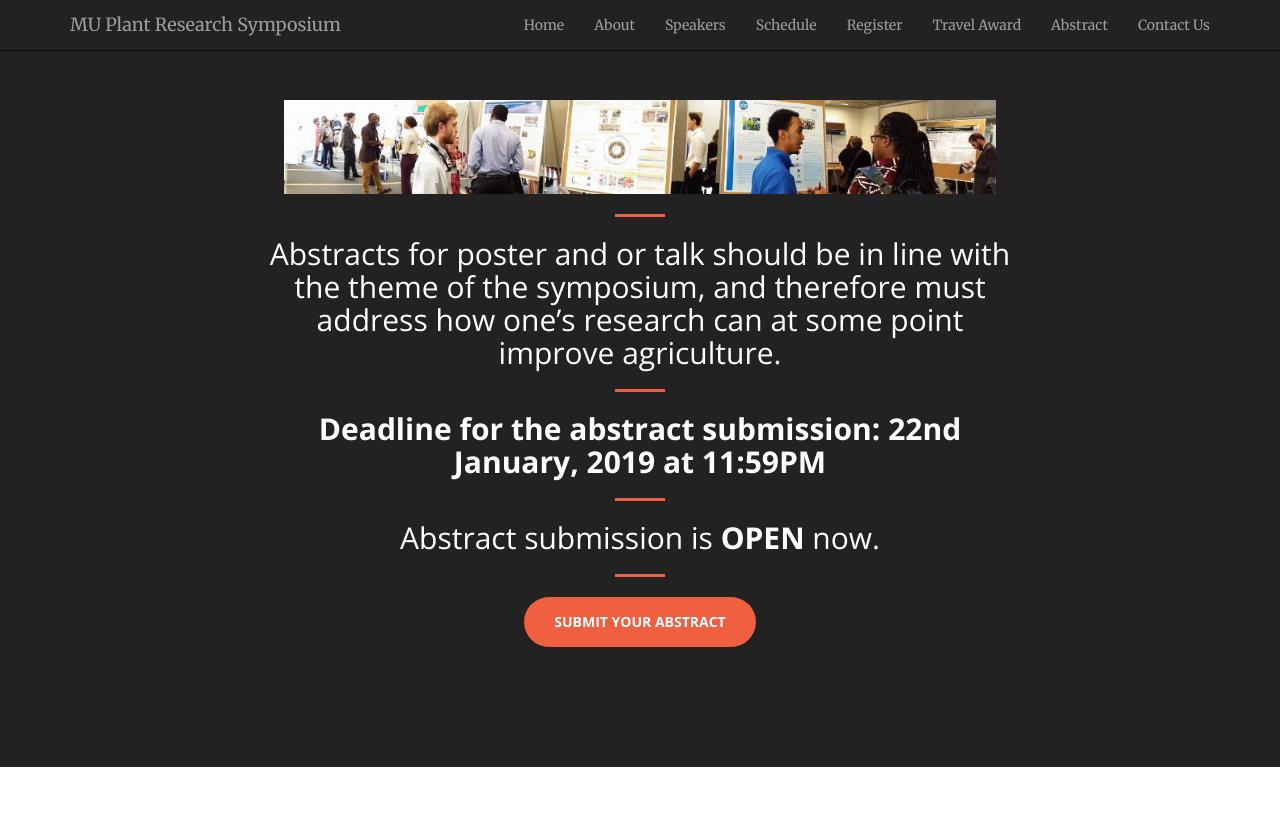
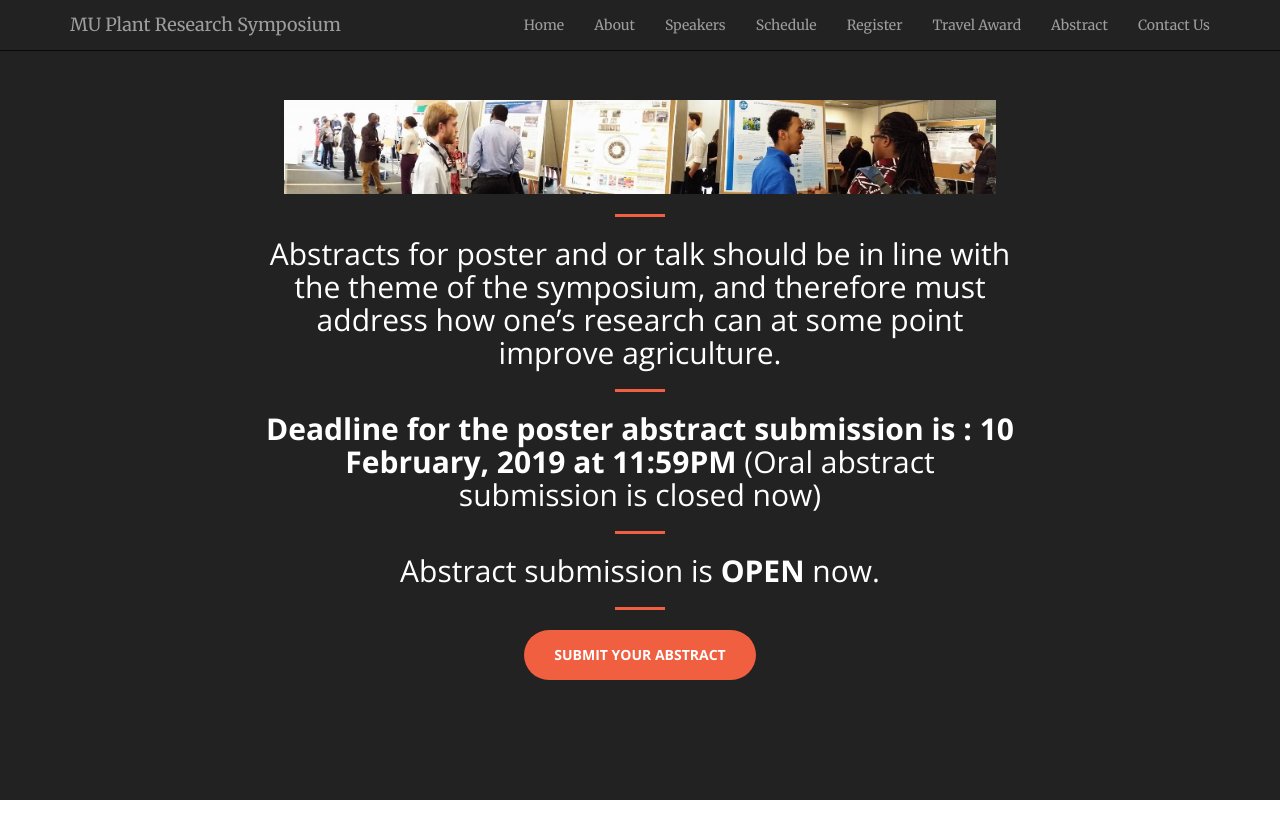
Before and after one commit to mupioneersymposium/mupioneersymposium.github.io, a Jekyll site: the page built from abstract.md, in a window 1280 px wide. Shown: the top 839 px of the page. Built offline with Jekyll 4.4.1, drawn with Linux system fonts in a browser that asks for light colours.

Commit message:
Update abstract.md
deadline for poster abstract submission

```diff
--- a/abstract.md
+++ b/abstract.md
@@ -8,7 +8,7 @@ layout: regular
 <hr style="clear: both;" />
 ## Abstracts for poster and or talk should be in line with the theme of the symposium, and therefore must address how one's research can at some point improve agriculture.
 <hr style="clear: both;" />
-## **Deadline for the abstract submission: 22nd January, 2019 at 11:59PM**
+## **Deadline for the poster abstract submission is : 10 February, 2019 at 11:59PM** (Oral abstract submission is closed now)
 <hr style="clear: both;" />
 ## Abstract submission is **OPEN** now.
 <hr style="clear: both;" />
```
